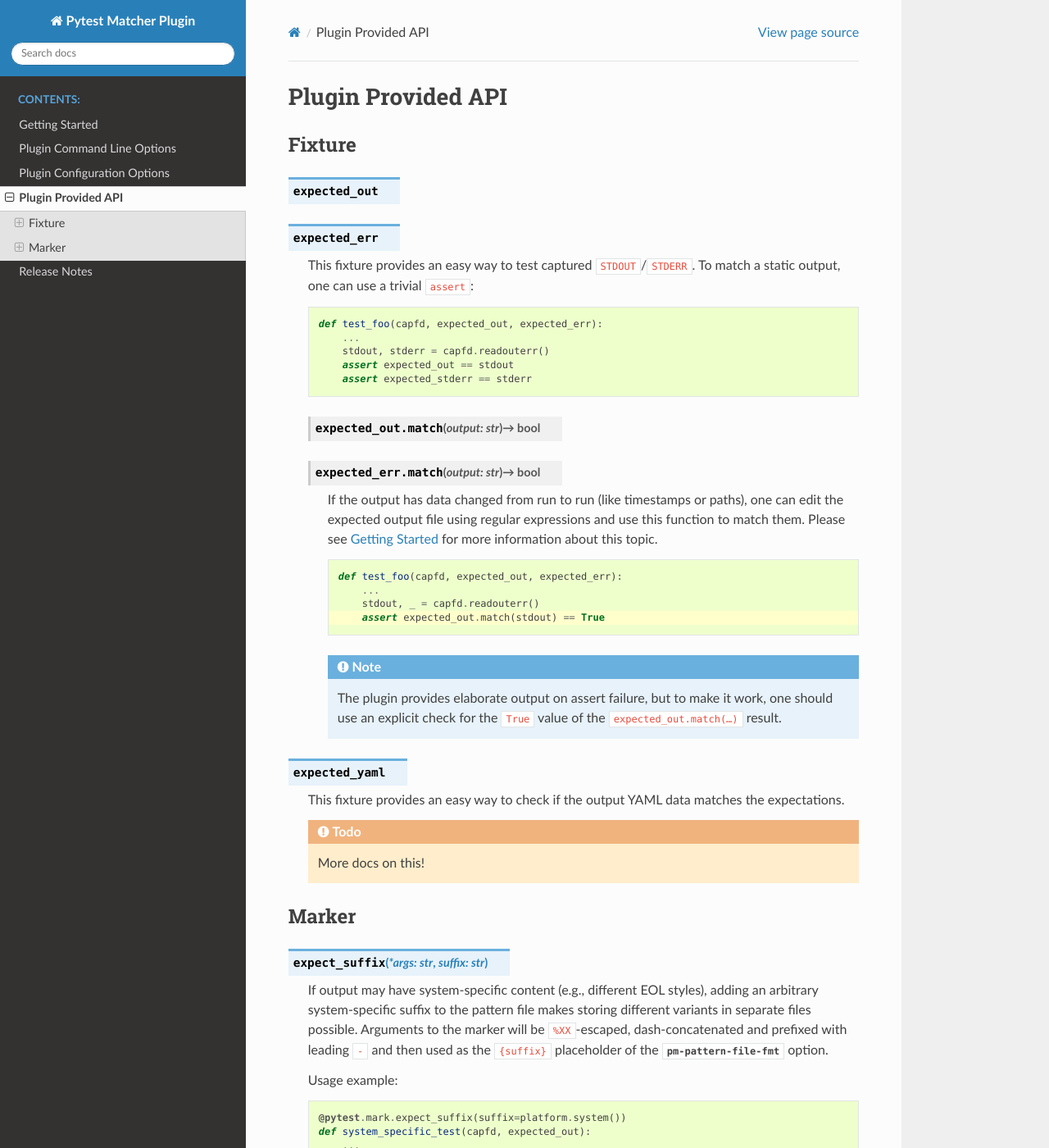
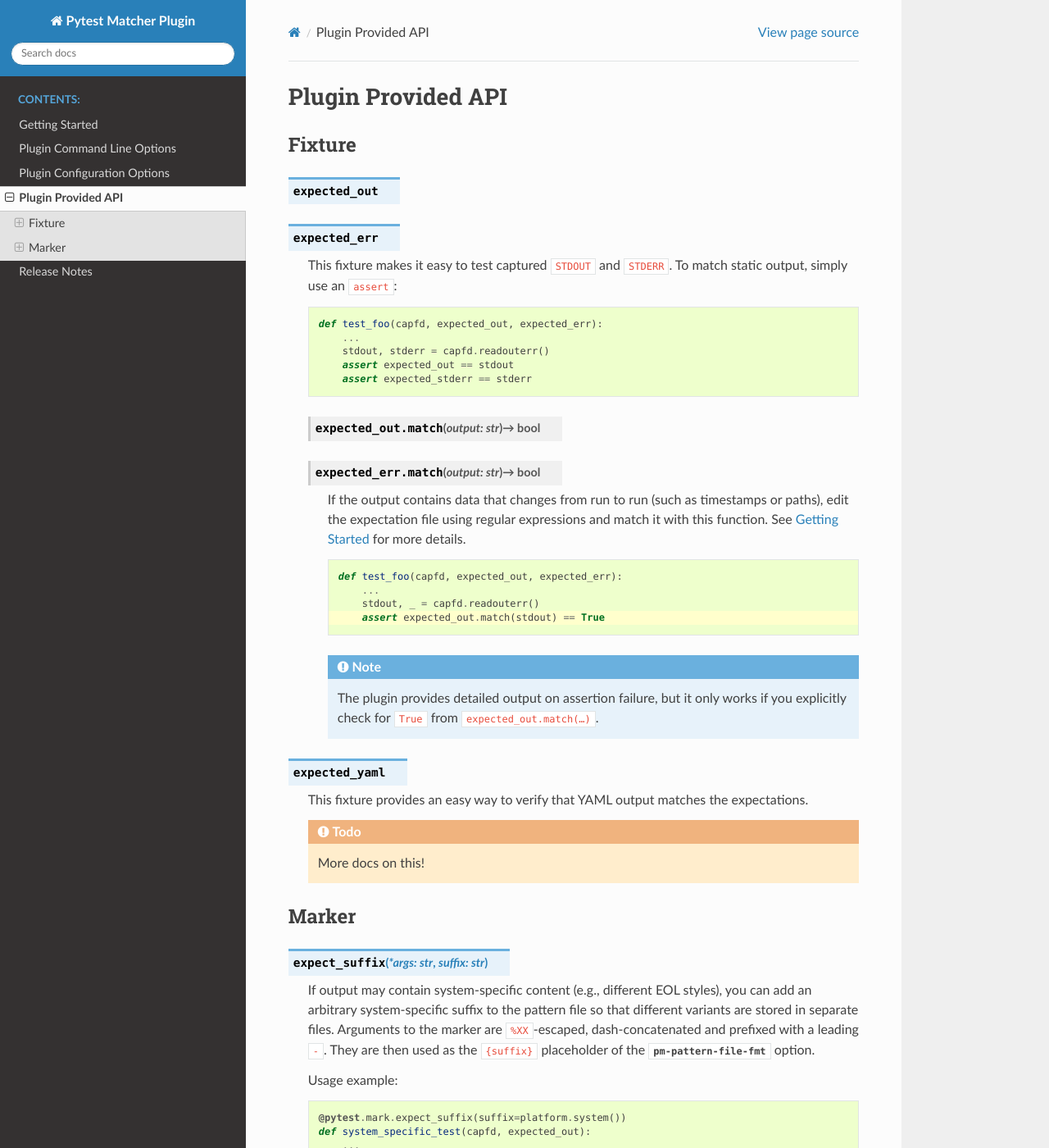
Before and after one commit to zaufi/pytest-matcher, a Sphinx documentation site: the page built from doc/api.rst, in a window 1280 px wide and 1400 px high. Shown: the whole window at 82% size. Built offline with Sphinx 7.4.7 and the Read the Docs theme 3.1.0, drawn with Linux system fonts in a browser that asks for light colours; the version number could not be read and is left out.

Commit message:
docs: fix grammar in docs and docstrings

```diff
--- a/ChangeLog.rst
+++ b/ChangeLog.rst
@@ -45,7 +45,7 @@ Added
 Fixed
 -----
 
-- Release GitHub workflow has been fixed to use modern versions of involved actions.
+- The release GitHub workflow has been updated to use modern versions of the involved actions.
 - Do not override the path suffix-like part (separated by a dot) with a pattern
   filename extension.
 
@@ -70,7 +70,7 @@ Fixed
 
 - **BREAKING CHANGE** The expectation files path has never used the
   ``<test-module-name>`` component despite the :file:`README.rst` claimed.
-  Existed projects could set :option:`pm-pattern-file-fmt` to
+  Existing projects could set :option:`pm-pattern-file-fmt` to
   ``{class}/{fn}{callspec}`` to preserve backward compatibility.
 
 Removed
--- a/doc/api.rst
+++ b/doc/api.rst
@@ -12,8 +12,8 @@ Fixture
 .. py:data:: expected_out
 .. py:data:: expected_err
 
-    This fixture provides an easy way to test captured ``STDOUT``/``STDERR``.
-    To match a static output, one can use a trivial ``assert``:
+    This fixture makes it easy to test captured ``STDOUT`` and ``STDERR``.
+    To match static output, simply use an ``assert``:
 
     .. code-block:: python
 
@@ -26,9 +26,9 @@ Fixture
     .. py:function:: expected_out.match(output: str) -> bool
     .. py:function:: expected_err.match(output: str) -> bool
 
-        If the output has data changed from run to run (like timestamps or paths), one can edit the
-        expected output file using regular expressions and use this function to match them.
-        Please see :ref:`Getting Started <match-regex>` for more information about this topic.
+        If the output contains data that changes from run to run (such as timestamps or paths),
+        edit the expectation file using regular expressions and match it with this function.
+        See :ref:`Getting Started <match-regex>` for more details.
 
         .. code-block:: python
             :emphasize-lines: 4
@@ -39,14 +39,12 @@ Fixture
                 assert expected_out.match(stdout) == True
 
         .. note::
-            The plugin provides elaborate output on assert failure, but to make it work, one
-            should use an explicit check for the ``True`` value of the ``expected_out.match(…)``
-            result.
+            The plugin provides detailed output on assertion failure, but it only works if you
+            explicitly check for ``True`` from ``expected_out.match(…)``.
 
 .. py:data:: expected_yaml
 
-    This fixture provides an easy way to check if the output YAML data matches
-    the expectations.
+    This fixture provides an easy way to verify that YAML output matches the expectations.
 
     .. todo::
         More docs on this!
@@ -57,11 +55,11 @@ Marker
 
 .. py:function:: expect_suffix(*args: str, suffix: str)
 
-    If output may have system-specific content (e.g., different EOL styles), adding an arbitrary
-    system-specific suffix to the pattern file makes storing different variants in separate files
-    possible.  Arguments to the marker will be ``%XX``-escaped, dash-concatenated and prefixed with
-    leading ``-`` and then used as the ``{suffix}`` placeholder of the :option:`pm-pattern-file-fmt`
-    option.
+    If output may contain system-specific content (e.g., different EOL styles), you can add an
+    arbitrary system-specific suffix to the pattern file so that different variants are stored in
+    separate files.  Arguments to the marker are ``%XX``-escaped, dash-concatenated and prefixed with
+    a leading ``-``. They are then used as the ``{suffix}`` placeholder of the
+    :option:`pm-pattern-file-fmt` option.
 
     Usage example:
 
--- a/doc/include-traversal-warning.rst
+++ b/doc/include-traversal-warning.rst
@@ -3,7 +3,7 @@
 
 .. attention::
 
-    Directory traversal is not allowed for path parameters!  Also, paths should be relative.
-    They get evaluated relative to the ``rootdir`` determined_ by ``pytest``.
+    Directory traversal is not allowed for path parameters and paths must be relative.
+    They are evaluated relative to the ``rootdir`` determined_ by ``pytest``.
 
 .. _determined: https://docs.pytest.org/en/8.0.x/reference/customize.html#initialization-determining-rootdir-and-configfile
--- a/src/pytest_matcher/__init__.py
+++ b/src/pytest_matcher/__init__.py
@@ -3,7 +3,7 @@
 # SPDX-License-Identifier: GPL-3.0-or-later
 #
 
-"""`pytest` plugin to match test output against expectations stored in files."""
+"""A ``pytest`` plugin for matching test output against expectation files."""
 
 # Local imports
 from .plugin import expected_err, expected_out, pytest_addoption
```
Also changed, not shown: README.rst (+6 -6 lines), doc/cli.rst (+8 -8 lines), doc/configuration.rst (+9 -9 lines), doc/getting-started.rst (+16 -16 lines), doc/index.rst (+5 -5 lines), 3 other files.
